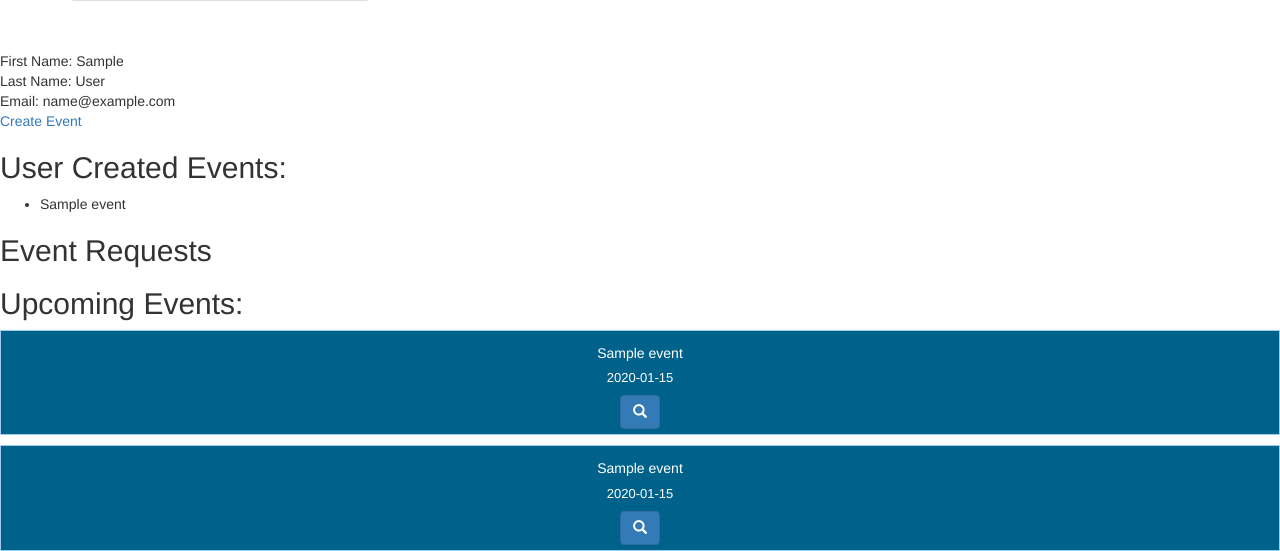
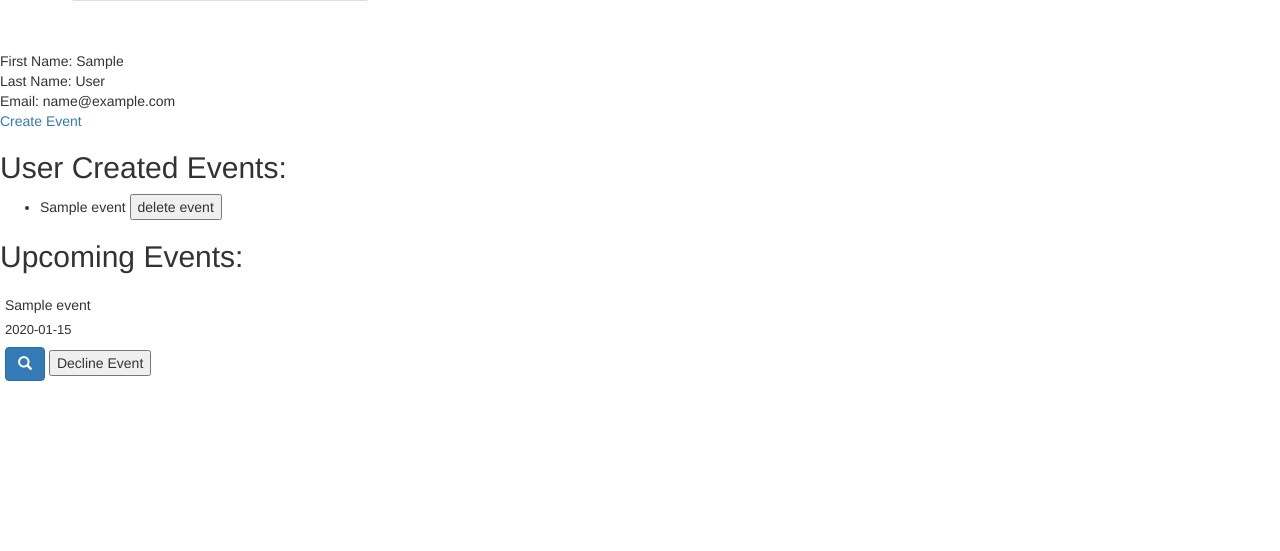
Before and after one commit to Ihyatt/pencil_me_in, a Flask app: page /users/1 in a window 1280 px wide. Shown: the part 267-818 px from the top of the page. After the commit the page ends 648 px from the top, so only its background shows below. Run offline with Flask 2, Linux system fonts and the light colour scheme; tables that the repository leaves empty hold one stand-in row (values such as "Sample post"); grey boxes marked "Sample" are stand-in pictures; some libraries are stand-ins or nearby versions.

Commit message:
accept and reject all done

```diff
--- a/server.py
+++ b/server.py
@@ -162,12 +162,9 @@ def user_page(user_id):
  	upcoming_events = EventRequest.query.filter(EventRequest.user_id == user.user_id).all()
 
  	for request in upcoming_events:
- 		study_event = request.event
+ 		if request.accepted == True:
+ 			study_event = request.event
  		event_request.append(study_event)
- 	event_request.extend(user_events)
-
-
-
 
 
 	return render_template("profile.html", user=user, image=image, user_events=user_events, upcoming_events=upcoming_events, event_request=event_request)
@@ -326,6 +323,32 @@ def save_event_image(event_id):
 
 	return redirect("/users/%s" % user.user_id)
 
+@app.route("/delete_event", methods=["POST"])
+def delete_event():
+	"""delete event on profile page"""
+
+	event_id = request.form.get("event_id")
+	deleted_event = Event.query.filter(Event.event_id == event_id).first()
+	db.session.delete(deleted_event)
+	db.session.commit()
+
+	return "event deleted"
+
+@app.route("/decline_event", methods=["POST"])
+def decline_event():
+	"""decline event request"""
+	user = User.query.get(session["user_id"])
+	print user
+	print "ppop"
+	event_id = request.form.get("event_id")
+	request_event = EventRequest.query.filter(EventRequest.event_id == event_id, EventRequest.user_id == user.user_id).first()
+
+	db.session.delete(request_event)
+	db.session.commit()
+
+	return "request deleted"
+
+
 
 
 
--- a/static/styles.css
+++ b/static/styles.css
@@ -55,15 +55,11 @@ margin: 10px;
 /* SEARCH RESULTS PAGE DIVS*/
 
 .event-results {
-    background-color: #00628B;
-    border: #A0CBEE 1px solid;
-    color: white;
-    text-align: center;
     text-decoration: none;
     display: block;
     padding: 5px;
     margin-top: 10px;
-    text-align: center;
+
 }
 
 /* MAP in modals*/
--- a/templates/profile.html
+++ b/templates/profile.html
@@ -84,15 +84,14 @@ Last Name: {{user.last_name}}<br>
 <ul id="user_events">
    {% for event in user_events %}
    <li>
+    <div>
     {{event.event_title}}
+     <button type="button" class="delete" data-event-id="{{event.event_id}}">delete event</button>
+   </div>
+
    </li>
     {% endfor %}
 </ul>
-
-<h2> Event Requests</h2>
-
-
-
 
 
 
@@ -106,6 +105,9 @@ Last Name: {{user.last_name}}<br>
         <h4 class="results-header" style="font-size:14px">{{ event.event_title }} </h4>
           <h4 style="font-size:13px; text-transform:capitalize;">{{ event.event_start_date}}</h4>
                   <button type="button"  class="btn btn-primary triggerEvModal" data-event-id="{{ event.event_id }}" data-toggle="modal" data-target=""><span class="glyphicon glyphicon-search"></span></button>
+                  <button type="button" class="decline_request" data-event-id="{{event.event_id}}">Decline Event</button>
+
+
                     <div class="modal fade" id="eventModal{{ event.event_id }}" tabindex="-1" role="dialog" aria-labelledby="basicModal" aria-hidden="true" data-event-id="{{ event.event_id }}">
                       <div class="modal-dialog">
                         <div class="modal-content">
@@ -120,8 +122,8 @@ Last Name: {{user.last_name}}<br>
                                       </div>
                                     </div>
                                     <div class="modal-footer">
-                                    <button type="button" class="btn btn-default" data-dismiss="modal"><span class="glyphicon glyphicon-remove"></span>Close</button>
-                                    <button type="button" class="btn btn-primary saveEventModalBtn" data-id="{{ event.event_id }}" data-name="{{ event.event_title }}" data-start="{{ event.event_start_date }}" <span id="save-heart" onclick="heartChange" class="glyphicon glyphicon-heart"></span> Save</button>
+                                 <button type="button" class="btn btn-default" data-dismiss="modal"><span class="glyphicon glyphicon-remove"></span></button>
+
 
                           </div>
                         </div>
@@ -200,6 +202,49 @@ $(function() {
     });
 });
 </script>
+
+<script>
+function eventDeleted() {
+  console.log("event deleted")
+  location.reload(true);
+}
+
+
+function deleteEvent(evt) {
+
+var deleteItem = {
+event_id: $(evt.target).data("event-id")
+}
+
+$.post("/delete_event", deleteItem, eventDeleted);
+
+}
+
+
+$(".delete").click(deleteEvent);
+</script>
+
+<script>
+
+function eventDeclined(){
+  console.log("event deleted")
+  location.reload(true);
+}
+
+function declineEvent(evt){
+var rejection = {
+  event_id: $(evt.target).data("event-id")
+}
+
+$.post("/decline_event", rejection, eventDeclined);
+}
+
+$(".decline_request").click(declineEvent);
+</script>
+
+
+
+
 <script src="/static/js/image.js"></script>
 <script src="/static/js/modal.js"></script>
 
```
